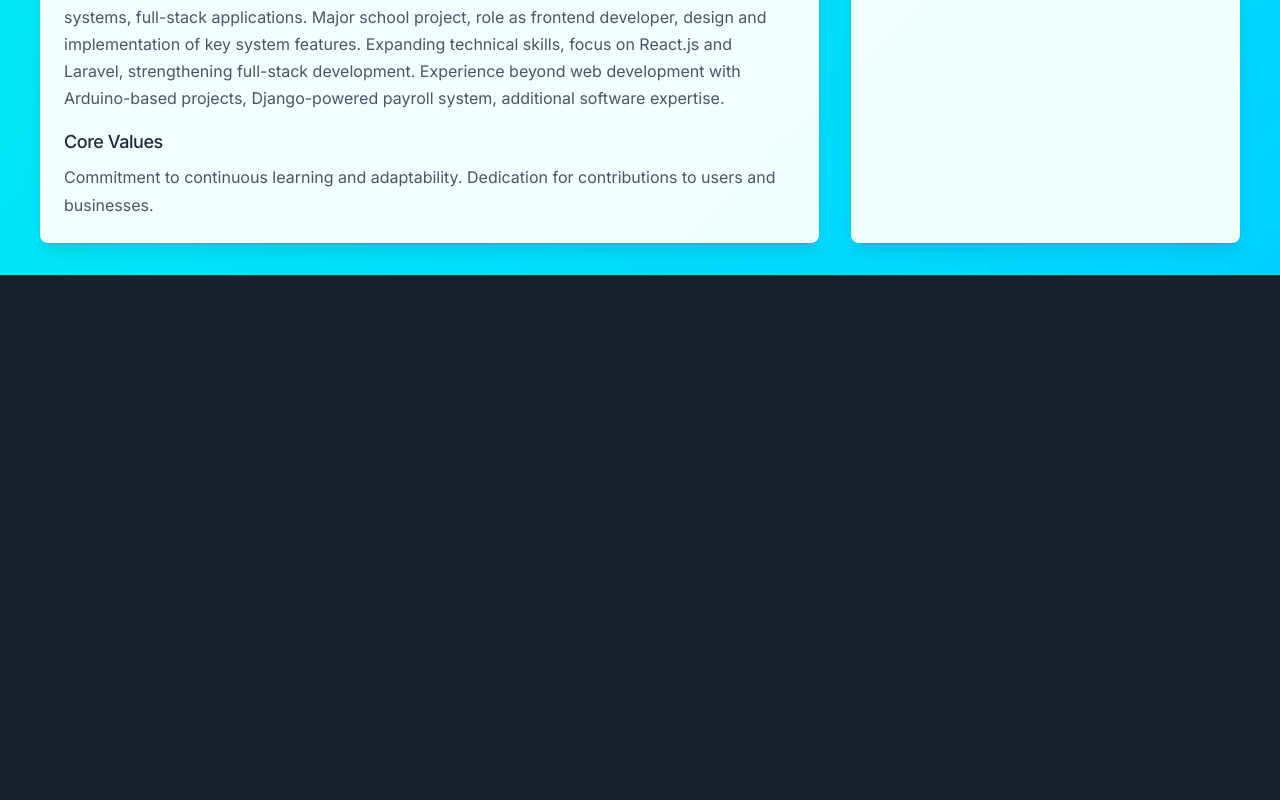
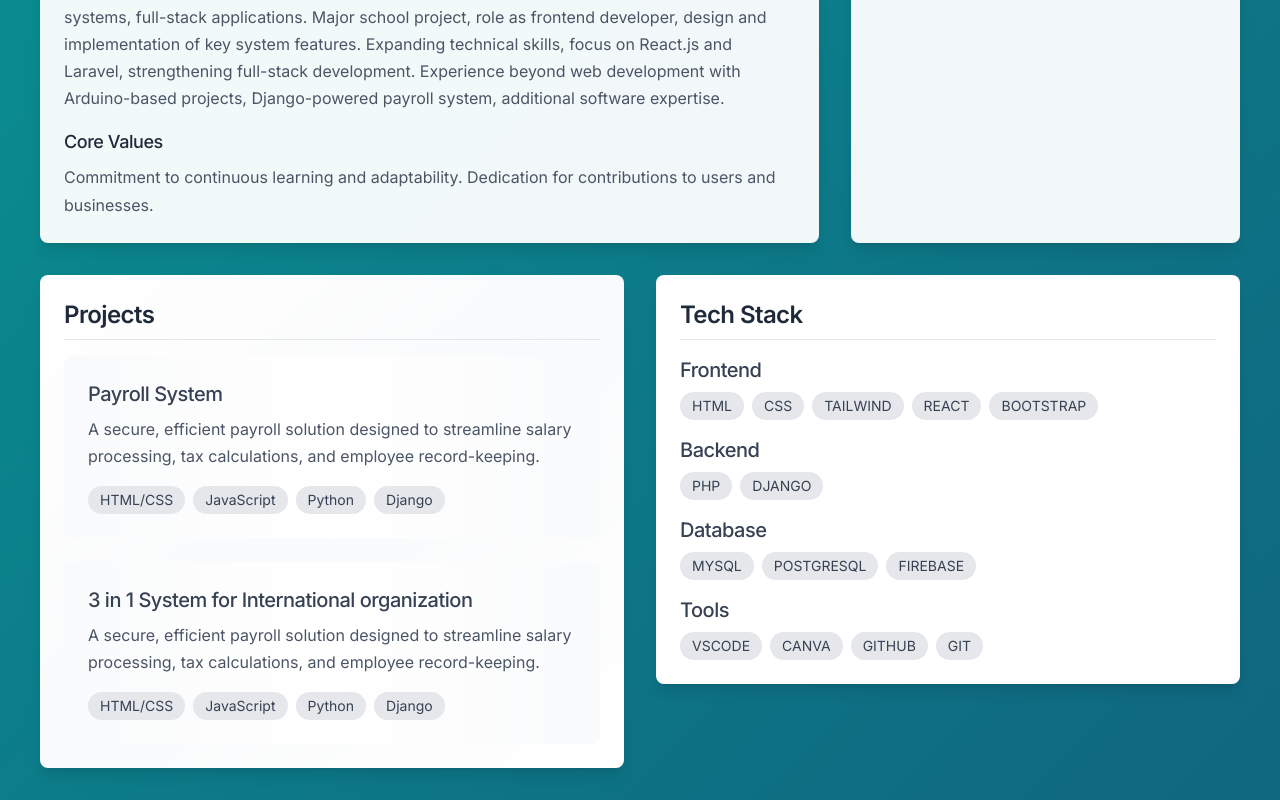
Before and after one commit to LowAPMnoGFdev/Reyan-s-Portfolio, a React (Vite) app in the folder portfolio-project/: page / in a window 1280 px wide. Shown: the part 626-1426 px from the top of the page. Before the commit the page ends 901 px from the top, so only its background shows below. Built offline with nearby package versions, Linux system fonts and the light colour scheme.

Commit message:
Latest Commit (Fixing animation and background for page) 6/16/25

```diff
--- a/portfolio-project/package.json
+++ b/portfolio-project/package.json
@@ -14,6 +14,7 @@
   },
   "dependencies": {
     "@tailwindcss/vite": "^4.1.8",
+    "framer-motion": "^12.18.1",
     "react": "^19.1.0",
     "react-dom": "^19.1.0",
     "tailwindcss": "^4.1.8"
--- a/portfolio-project/src/App.jsx
+++ b/portfolio-project/src/App.jsx
@@ -2,6 +2,8 @@ import './index.css'
 import Profile from './components/Profile'
 import Experience from './components/Experience'
 import AboutMe from './components/AboutMe'
+import Projects from './components/Projects'
+import TechStack from './components/TechStack'
 
 function App() {
   return (
@@ -9,6 +11,7 @@ function App() {
       <div className="container mx-auto max-w-[1200px] opacity-0" style={{
           animation: 'containerAppear 0.8s ease-out forwards'
         }}>
+        <div className="flex flex-col space-y-8">
           <div className="flex flex-col lg:flex-row gap-8 transition-all duration-500 ease-in-out">
             <div className="flex flex-col space-y-8 lg:w-2/3">
               <Profile />
@@ -18,6 +21,16 @@ function App() {
               <Experience />
             </div>
           </div>
+
+          <div className="flex flex-col lg:flex-row gap-8 transition-all duration-500 ease-in-out">
+            <div className="lg:w-1/2">
+              <Projects />
+            </div>
+            <div className="lg:w-1/2">
+              <TechStack />
+            </div>
+          </div>
+        </div>
       </div>
     </div>
   )
--- /dev/null
+++ b/portfolio-project/src/components/Projects.jsx
@@ -0,0 +1,50 @@
+import React from 'react'
+
+const Projects = () => {
+  return (
+    <div className="bg-gradient-to-br from-white via-gray-50 to-white rounded-lg p-6 shadow-lg opacity-0" style={{
+      animation: 'fadeIn 0.6s ease-out forwards',
+      animationDelay: '0.8s'
+    }}>
+      <h2 className="text-2xl font-bold text-gray-800 mb-4 border-b border-gray-200 pb-2 opacity-0" style={{
+        animation: 'fadeIn 0.4s ease-out forwards',
+        animationDelay: '1s'
+      }}>
+        Projects
+      </h2>
+      <div className="grid gap-6">
+        {/* First Project */}
+        <div className="bg-gradient-to-r from-gray-50 via-white to-gray-50 p-6 rounded-lg opacity-0 hover:shadow-2xl hover:bg-gradient-to-r hover:from-gray-100 hover:via-white hover:to-gray-100 transform hover:-translate-y-1 transition-all duration-300" style={{
+          animation: 'fadeIn 0.4s ease-out forwards',
+          animationDelay: '1.2s'
+        }}>
+          <h3 className="text-xl font-semibold text-gray-700">Payroll System</h3>
+          <p className="text-gray-600 mt-2">A secure, efficient payroll solution designed to streamline salary processing, tax calculations, and employee record-keeping.</p>
+          <div className="flex flex-wrap gap-2 mt-4">
+            <span className="px-3 py-1 text-sm bg-gray-200 rounded-full text-gray-700">HTML/CSS</span>
+            <span className="px-3 py-1 text-sm bg-gray-200 rounded-full text-gray-700">JavaScript</span>
+            <span className="px-3 py-1 text-sm bg-gray-200 rounded-full text-gray-700">Python</span>
+            <span className="px-3 py-1 text-sm bg-gray-200 rounded-full text-gray-700">Django</span>
+          </div>
+        </div>
+
+        {/* Second Project */}
+        <div className="bg-gradient-to-r from-gray-50 via-white to-gray-50 p-6 rounded-lg opacity-0 hover:shadow-2xl hover:bg-gradient-to-r hover:from-gray-100 hover:via-white hover:to-gray-100 transform hover:-translate-y-1 transition-all duration-300" style={{
+          animation: 'fadeIn 0.4s ease-out forwards',
+          animationDelay: '1.4s'
+        }}>
+          <h3 className="text-xl font-semibold text-gray-700">3 in 1 System for International organization</h3>
+          <p className="text-gray-600 mt-2">A secure, efficient payroll solution designed to streamline salary processing, tax calculations, and employee record-keeping.</p>
+          <div className="flex flex-wrap gap-2 mt-4">
+            <span className="px-3 py-1 text-sm bg-gray-200 rounded-full text-gray-700">HTML/CSS</span>
+            <span className="px-3 py-1 text-sm bg-gray-200 rounded-full text-gray-700">JavaScript</span>
+            <span className="px-3 py-1 text-sm bg-gray-200 rounded-full text-gray-700">Python</span>
+            <span className="px-3 py-1 text-sm bg-gray-200 rounded-full text-gray-700">Django</span>
+          </div>
+        </div>
+      </div>
+    </div>
+  )
+}
+
+export default Projects
--- /dev/null
+++ b/portfolio-project/src/components/TechStack.jsx
@@ -0,0 +1,88 @@
+import React from 'react'
+
+const TechStack = () => {
+  return (
+    <div className="bg-white rounded-lg p-6 shadow-lg opacity-0" style={{
+      animation: 'fadeIn 0.8s ease-out forwards',
+      animationDelay: '1.6s'
+    }}>
+      <h2 className="text-2xl font-bold text-gray-800 mb-4 border-b border-gray-200 pb-2 opacity-0" style={{
+        animation: 'fadeIn 0.5s ease-out forwards',
+        animationDelay: '1.8s'
+      }}>
+        Tech Stack
+      </h2>
+      <div className="space-y-4">
+        <div className="opacity-0" style={{
+          animation: 'fadeIn 0.5s ease-out forwards',
+          animationDelay: '2.0s'
+        }}>
+          <h3 className="text-xl font-semibold text-gray-700 mb-2">Frontend</h3>
+          <div className="flex flex-wrap gap-2">
+            {['HTML', 'CSS', 'TAILWIND', 'REACT', 'BOOTSTRAP'].map((tech, index) => (
+              <span
+                key={tech}
+                className="px-3 py-1 text-sm bg-gray-200 rounded-full text-gray-700"
+              >
+                {tech}
+              </span>
+            ))}
+          </div>
+        </div>
+
+        <div className="opacity-0" style={{
+          animation: 'fadeIn 0.5s ease-out forwards',
+          animationDelay: '2.2s'
+        }}>
+          <h3 className="text-xl font-semibold text-gray-700 mb-2">Backend</h3>
+          <div className="flex flex-wrap gap-2">
+            {['PHP', 'DJANGO'].map((tech) => (
+              <span
+                key={tech}
+                className="px-3 py-1 text-sm bg-gray-200 rounded-full text-gray-700"
+              >
+                {tech}
+              </span>
+            ))}
+          </div>
+        </div>
+
+        <div className="opacity-0" style={{
+          animation: 'fadeIn 0.5s ease-out forwards',
+          animationDelay: '2.4s'
+        }}>
+          <h3 className="text-xl font-semibold text-gray-700 mb-2">Database</h3>
+          <div className="flex flex-wrap gap-2">
+            {['MYSQL', 'POSTGRESQL', 'FIREBASE'].map((tech) => (
+              <span
+                key={tech}
+                className="px-3 py-1 text-sm bg-gray-200 rounded-full text-gray-700"
+              >
+                {tech}
+              </span>
+            ))}
+          </div>
+        </div>
+
+        <div className="opacity-0" style={{
+          animation: 'fadeIn 0.5s ease-out forwards',
+          animationDelay: '2.6s'
+        }}>
+          <h3 className="text-xl font-semibold text-gray-700 mb-2">Tools</h3>
+          <div className="flex flex-wrap gap-2">
+            {['VSCODE', 'CANVA', 'GITHUB', 'GIT'].map((tech) => (
+              <span
+                key={tech}
+                className="px-3 py-1 text-sm bg-gray-200 rounded-full text-gray-700"
+              >
+                {tech}
+              </span>
+            ))}
+          </div>
+        </div>
+      </div>
+    </div>
+  )
+}
+
+export default TechStack
--- a/portfolio-project/src/index.css
+++ b/portfolio-project/src/index.css
@@ -13,7 +13,7 @@ body {
 
 /* Animated gradient styles */
 .animated-gradient {
-  background: linear-gradient(-45deg, #0062ff, #00d4ff, #00ffea, #00846c);
+  background: linear-gradient(-45deg, rgba(0, 98, 255, 0.4), rgba(0, 212, 255, 0.4), rgba(4, 172, 158, 0.973), rgba(78, 104, 104, 0.4));
   background-size: 400% 400%;
   animation: gradient 30s ease infinite;
   min-height: 100vh;
```
Also changed, not shown: 1 other file (tests, documents, lock files or other folders). Lines whose indentation alone changed are shown as unchanged.
